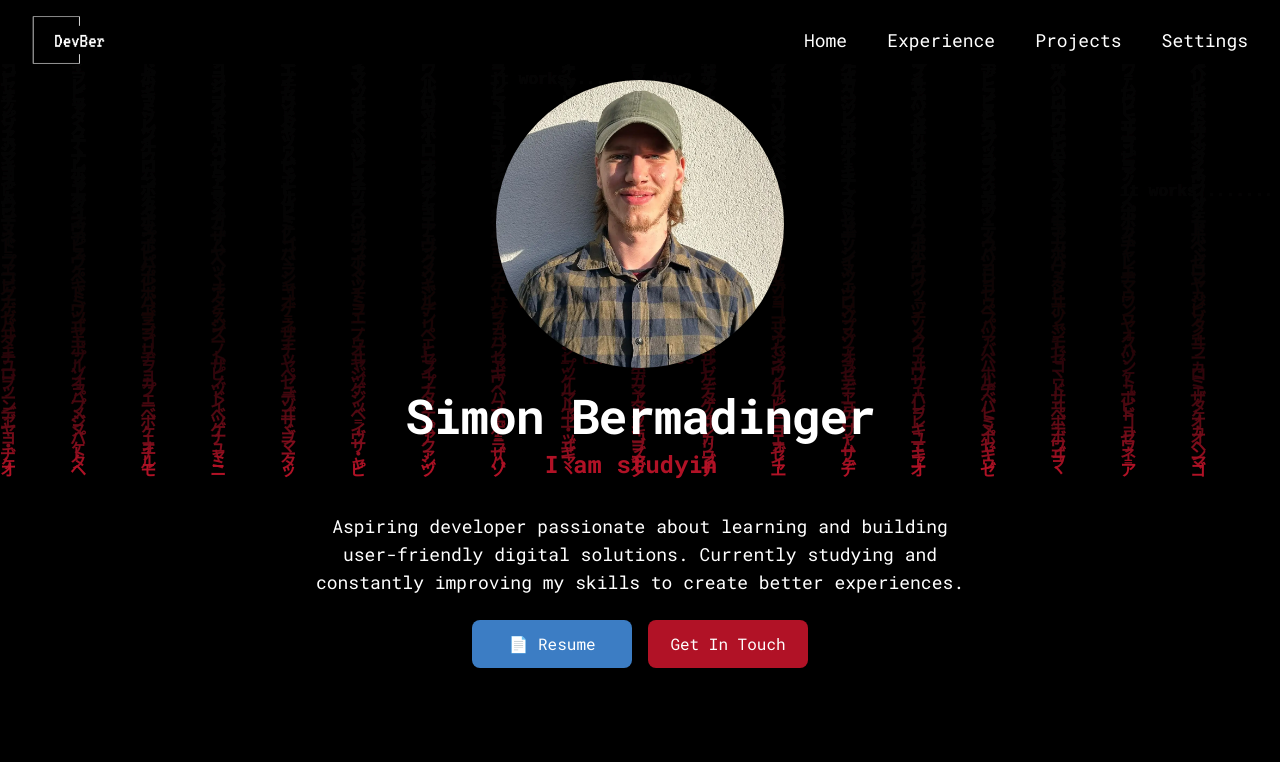
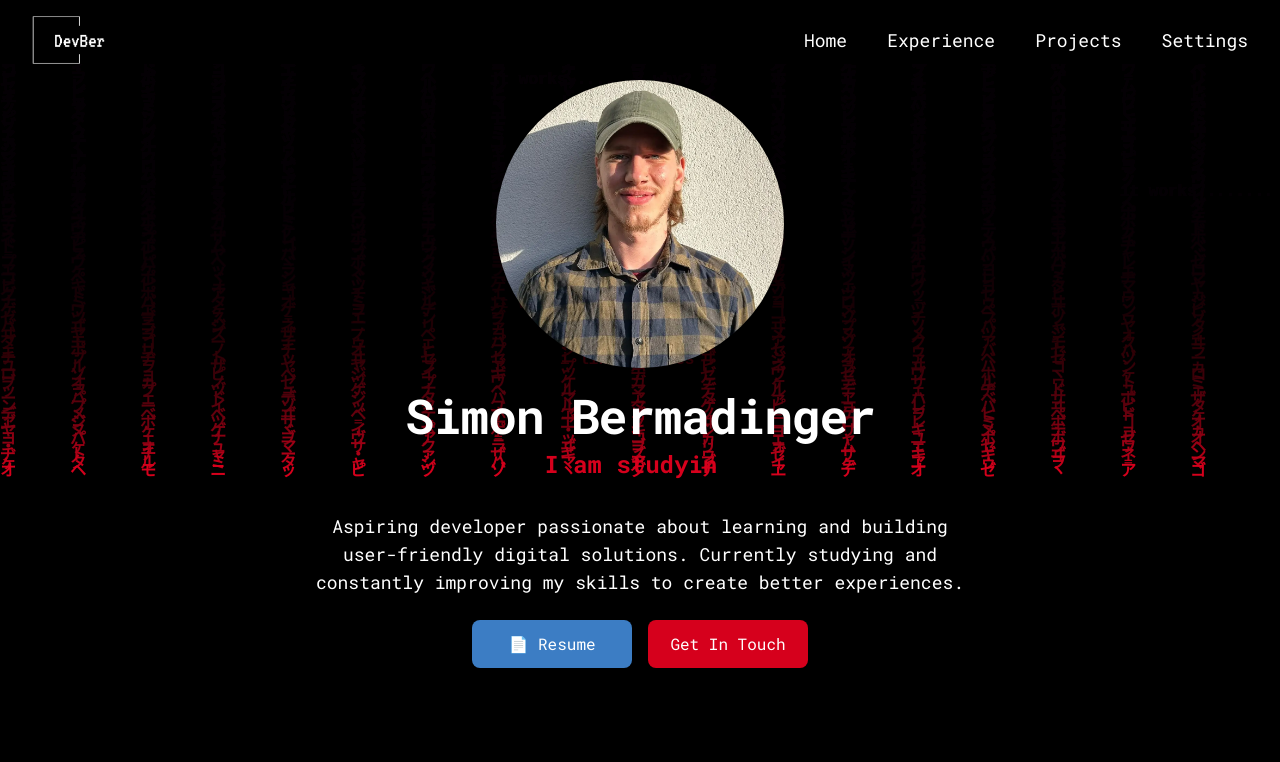
Before and after one commit to siwonber/bermadinger-dev, a React (Vite) app: page / in a window 1280 px wide. Shown: the top 762 px of the page. Built offline with nearby package versions, Linux system fonts and the light colour scheme.

Commit message:
update for today done

```diff
--- a/src/components/Footer.jsx
+++ b/src/components/Footer.jsx
@@ -24,6 +24,8 @@ function Footer() {
             href="https://www.instagram.com/siwonber/"
             target="_blank"
             rel="noopener noreferrer"
+            aria-label="Instagram Profile"
+            role="link"
             className="hover:text-white transition transform hover:scale-110"
           >
             <FaInstagram />
@@ -32,6 +34,8 @@ function Footer() {
             href="https://www.linkedin.com/in/simon-bermadinger-7585b6339/"
             target="_blank"
             rel="noopener noreferrer"
+            aria-label="LinkedIn Profile"
+            role="link"
             className="hover:text-white transition transform hover:scale-110"
           >
             <FaLinkedin />
--- a/src/components/HomeSection.jsx
+++ b/src/components/HomeSection.jsx
@@ -1,7 +1,6 @@
 import { motion } from "framer-motion";
 import ChangingPhrase from "../javascript/ChangingPhrase";
-import CodeWindow from "./CodeWindow"; // Angepasst, weil es jetzt in components ist
-import Experience from "./Experience";
+
 
 const HomeSection = () => {
   return (
--- a/src/components/ProjectCard.jsx
+++ b/src/components/ProjectCard.jsx
@@ -8,6 +8,7 @@ const ProjectCard = ({ project }) => (
     <Link
         to={`/projects/${project.route}`}
         className="absolute top-5 right-5 text-primaryColor hover:text-primary-dark transition-colors"
+        aria-label={`Open ${project.name} details`} // <- WICHTIG
       >
         <FolderOpen
           size={28}
@@ -46,7 +47,7 @@ const ProjectCard = ({ project }) => (
           href={project.link}
           target="_blank"
           rel="noopener noreferrer"
-          className="inline-flex items-center gap-2 border border-primaryColor text-primaryColor px-6 py-2 rounded-full text-sm hover:bg-primary-dark hover:text-white transition-all duration-300 ease-in-out"
+          className="inline-flex items-center gap-2 border border-primaryColor text-primaryColor px-6 py-2 rounded-full text-sm hover:bg-primaryColor hover:text-white transition-all duration-300 ease-in-out"
         >
           Visit Site
           <svg
@@ -69,7 +70,7 @@ const ProjectCard = ({ project }) => (
       {/* Read More - interne Seite */}
       <Link
         to={`/projects/${project.route}`}
-        className="inline-flex items-center gap-2 border border-primaryColor text-primaryColor px-6 py-2 rounded-full text-sm hover:bg-primary-dark hover:text-white transition-all duration-300 ease-in-out"
+        className="inline-flex items-center gap-2 border border-primaryColor text-primaryColor px-6 py-2 rounded-full text-sm hover:bg-primaryColor hover:text-white transition-all duration-300 ease-in-out"
       >
         Read More
         <svg
--- a/src/global.css
+++ b/src/global.css
@@ -28,10 +28,9 @@
   --primary-text-grey: #9CA3AF;
   /* Grau für Text */
 
-  --primary-color: #b11226;
-  /* Rot */
-  --primary-dark-color: #8f0e1f;
-  /* Dunkleres Rot */
+  --primary-color: #D6001C; /* Helles, kräftiges Rot, AAA */
+  --primary-dark-color: #940014; /* Sattes dunkles Rot, AAA */
+
   --secondary-color: #3C7DC4;
   /* Blau */
   --secondary-dark-color: #2F629A;
@@ -98,10 +97,8 @@
 
 /* Colorblind Mode */
 .colorblind {
-  --primary-color: #3C7DC4;
-  /* Blau */
-  --primary-dark-color: #2F629A;
-  /* Dunkleres Blau */
+  --secondary-color: #3C7DC4;
+  --secondary-dark-color: #164A85;
   --secondary-color: #C49717;
   /* Gelb */
   --secondary-dark-color: #9E7A12;
--- a/src/pages/Mmp1Dj.jsx
+++ b/src/pages/Mmp1Dj.jsx
@@ -45,7 +45,7 @@ const Mmp1Dj = () => {
             href="https://users.multimediatechnology.at/~fhs50842/mmp1/"
             target="_blank"
             rel="noopener noreferrer"
-            className="inline-flex items-center gap-2 border border-primaryColor text-primaryColor px-8 py-3 rounded-full bg-black text-base hover:bg-primary-dark hover:text-white transition-all duration-300 ease-in-out"
+            className="inline-flex items-center gap-2 border border-primaryColor text-primaryColor px-8 py-3 rounded-full bg-black text-base hover:bg-primaryColor hover:text-white transition-all duration-300 ease-in-out"
           >
             Visit Site
             <svg
--- a/src/pages/Mmp2Sphere.jsx
+++ b/src/pages/Mmp2Sphere.jsx
@@ -45,7 +45,7 @@ const Mmp2Sphere = () => {
                 href="https://team-trasla.projects.multimediatechnology.at/"
                 target="_blank"
                 rel="noopener noreferrer"
-                className="inline-flex items-center gap-2 border border-primaryColor text-primaryColor px-8 py-3 rounded-full text-base bg-black hover:bg-primary-dark hover:text-white transition-all duration-300 ease-in-out"
+                className="inline-flex items-center gap-2 border border-primaryColor text-primaryColor px-8 py-3 rounded-full text-base bg-black hover:bg-primaryColor hover:text-white transition-all duration-300 ease-in-out"
               >
                 Visit Site
                 <svg
```
Also changed, not shown: 1 other file (tests, documents, lock files or other folders). Lines whose indentation alone changed are shown as unchanged.
